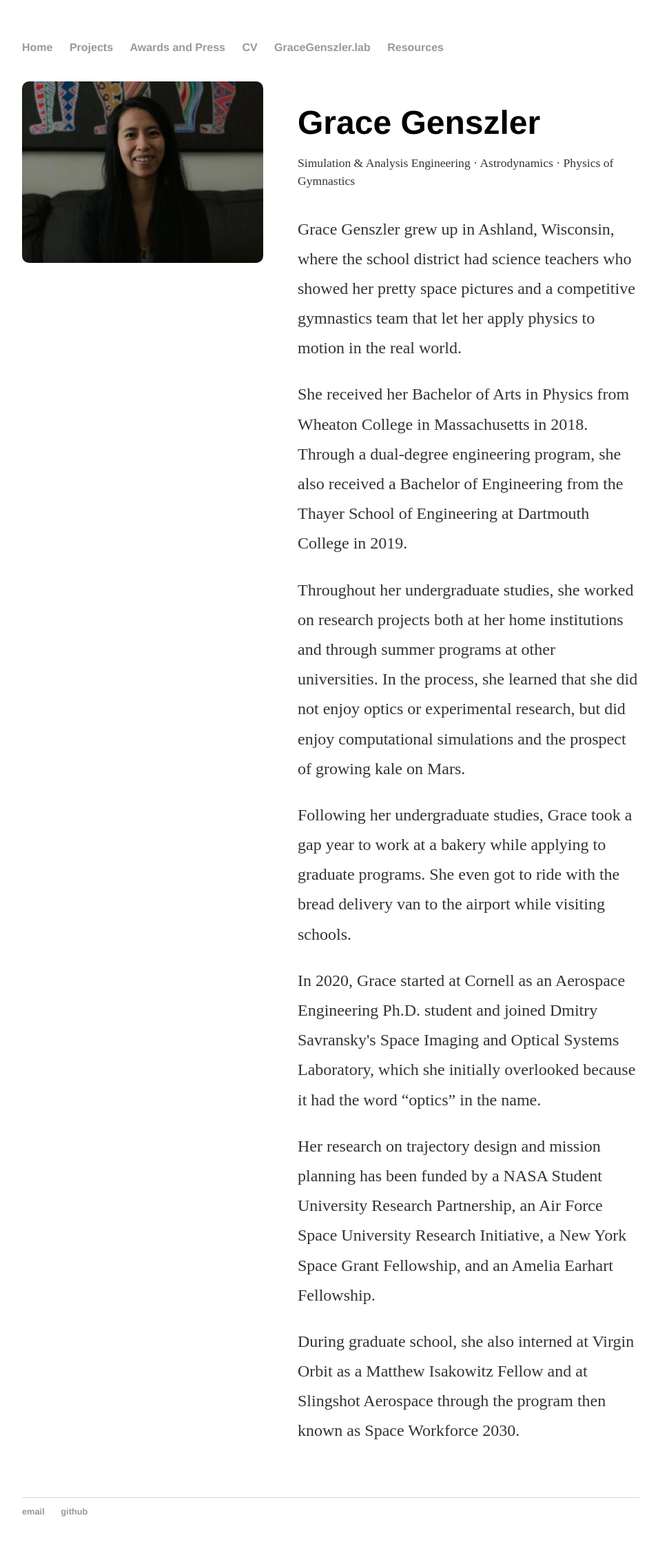
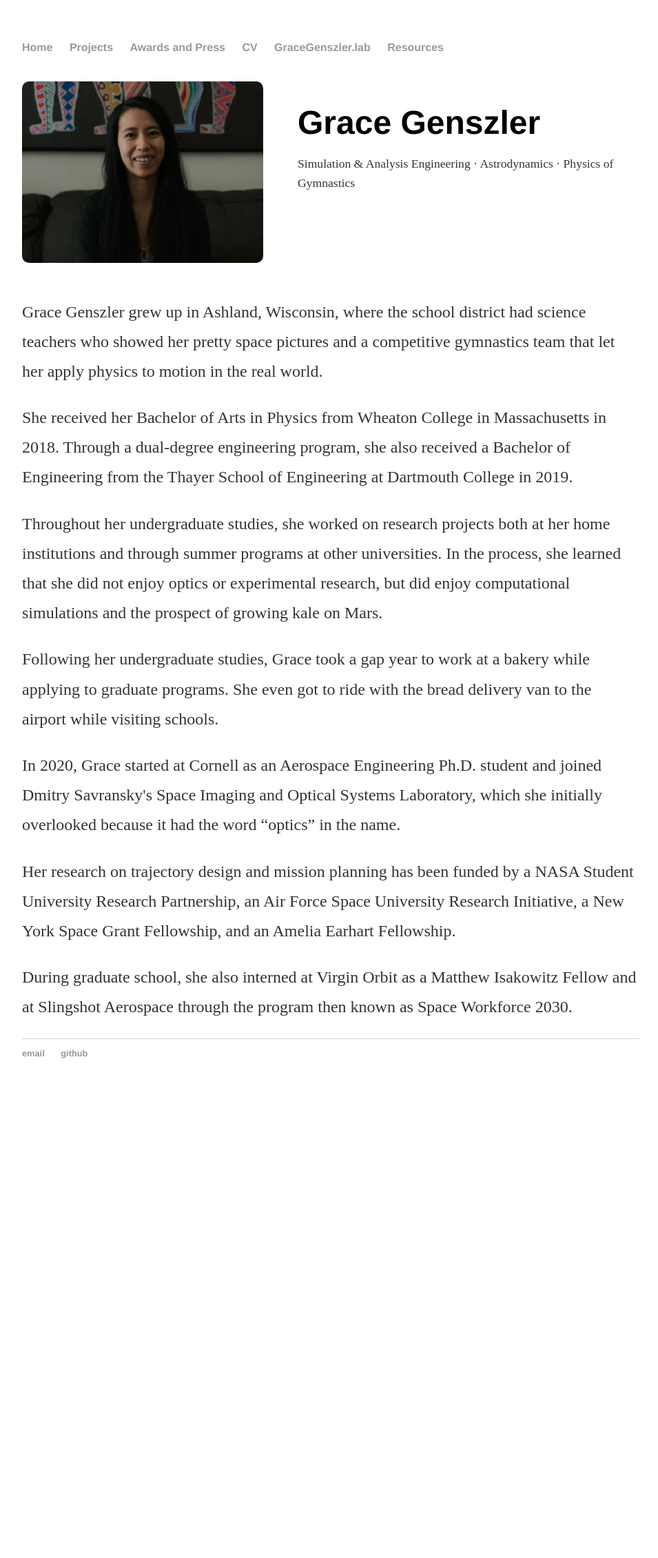
Before and after one commit to ggenszler/ggenszler.github.io, a Jekyll site: the page built from index.html, in a window 1280 px wide. Shown: the whole page at 69% size, without its empty margins (160-1115 px from the left). Built offline with Jekyll 4.4.1, drawn with Linux system fonts in a browser that asks for light colours; after the commit the page ends 1594 px from its top, so only the background shows below that.

Commit message:
Update index.html

```diff
--- a/index.html
+++ b/index.html
@@ -4,6 +4,12 @@ title: Grace Genszler
 ---
 
 <style>
+  .page-container {
+    max-width: 1100px;
+    margin: 0 auto;
+  }
+
+  /* Top section */
   .intro-section {
     display: flex;
     align-items: flex-start;
@@ -26,23 +32,28 @@ title: Grace Genszler
     border-radius: 10px;
   }
 
-  /* Right text content */
+  /* Right intro content */
   .intro-content {
     flex: 1;
   }
 
   .intro-content .blurb {
-    margin-bottom: 30px;
+    margin-bottom: 20px;
   }
 
   .intro-content h1 {
-    margin-bottom: 10px;
+    margin-bottom: 12px;
   }
 
   .intro-content p.subtitle {
     font-size: 1.1em;
-    line-height: 1.5;
-    margin-bottom: 35px;
+    line-height: 1.6;
+  }
+
+  /* Bio text below */
+  .bio-text {
+    max-width: 900px;
+    margin: 0 auto;
   }
 
   .bio-text p {
@@ -62,6 +73,9 @@ title: Grace Genszler
   }
 </style>
 
+<div class="page-container">
+
+  <!-- Top Section -->
   <div class="intro-section">
 
     <!-- Left Image -->
@@ -70,7 +84,7 @@ title: Grace Genszler
            alt="Grace Genszler">
     </div>
 
-  <!-- Right Content -->
+    <!-- Right Intro -->
     <div class="intro-content">
 
       <div class="blurb">
@@ -83,6 +97,11 @@ title: Grace Genszler
         </p>
       </div><!-- /.blurb -->
 
+    </div>
+
+  </div>
+
+  <!-- Bio Text -->
   <div class="bio-text">
 
     <p>
@@ -148,5 +167,3 @@ title: Grace Genszler
   </div>
 
 </div>
-
-</div>
```
Lines whose indentation alone changed are shown as unchanged.
